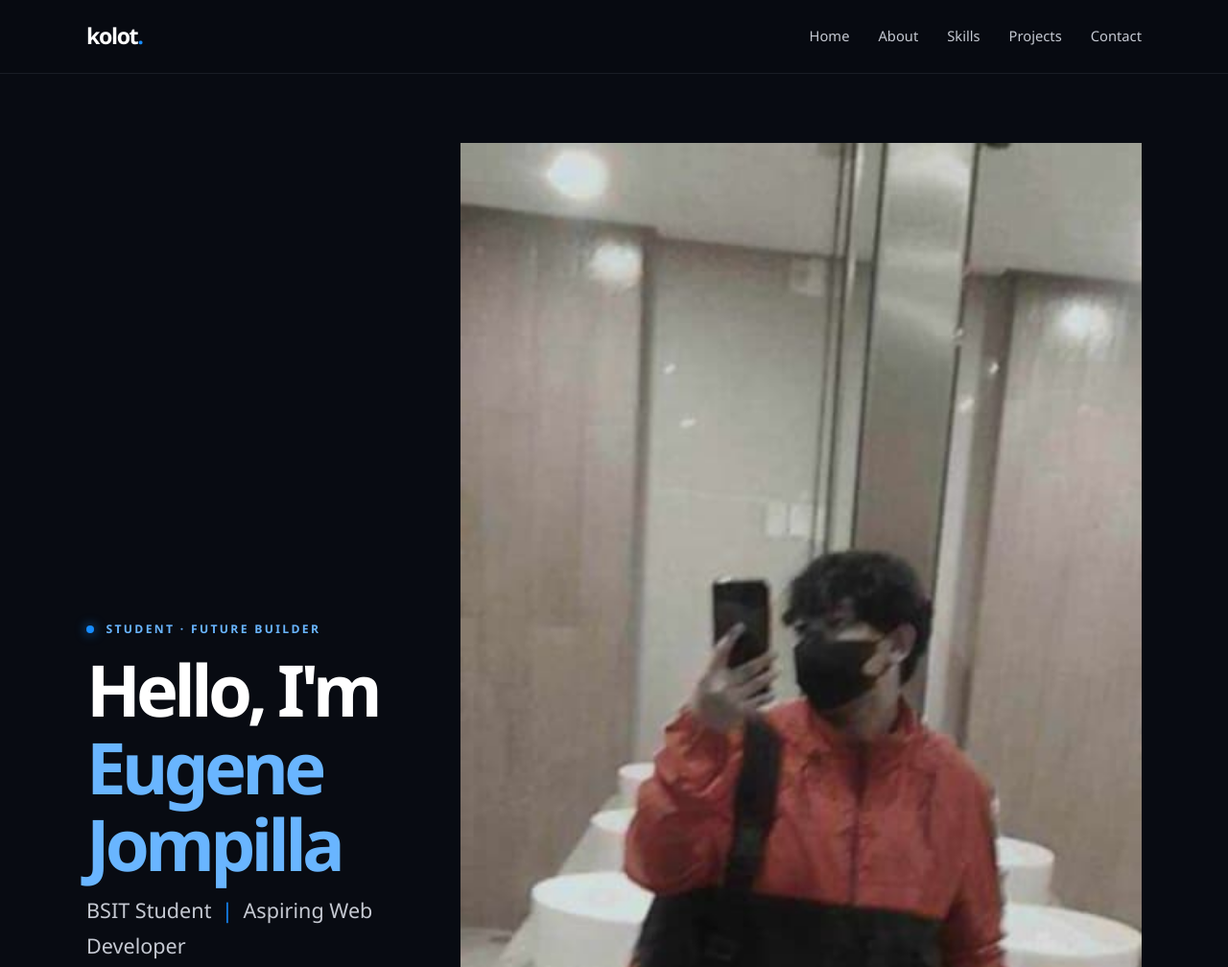
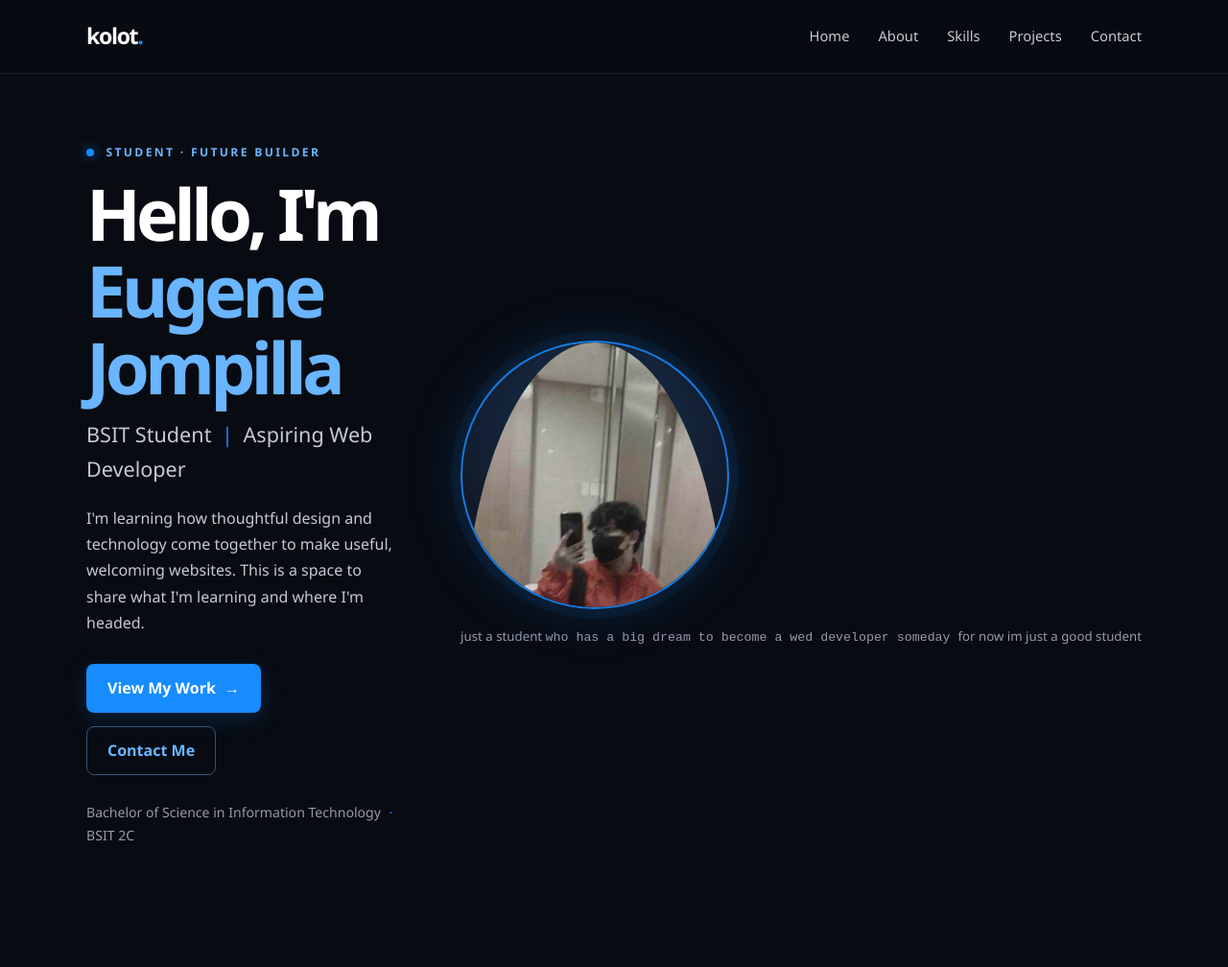
Before and after one commit to jompila79-bit/jompilla-portfolio-1-, a plain HTML site: page index.html in a window 1280 px wide. Shown: the top 1008 px of the page at 96% size. Drawn offline with Linux system fonts and the light colour scheme.

Commit message:
Update index.html

```diff
--- a/index.html
+++ b/index.html
@@ -43,10 +43,12 @@
         <p class="hero-location">Bachelor of Science in Information Technology <span aria-hidden="true">·</span> BSIT 2C</p>
       </div>
 
-      <div class="profile-wrap">
-        <div class="profile-"frame">
-       <img class="profile-photo" src="profile.jpg" alt="Eugene Jompilla">
-        </div>
+     <div class="profile-wrap">
+    <div class="profile-frame">
+        <img class="profile-photo"
+             src="./profile.jpg"
+             alt="Eugene Jompilla">
+    </div>
         <p class="profile-note">just a student <code> who has a big dream to become a wed developer someday
         </code>for now im just a good student</p>
       </div>
```
